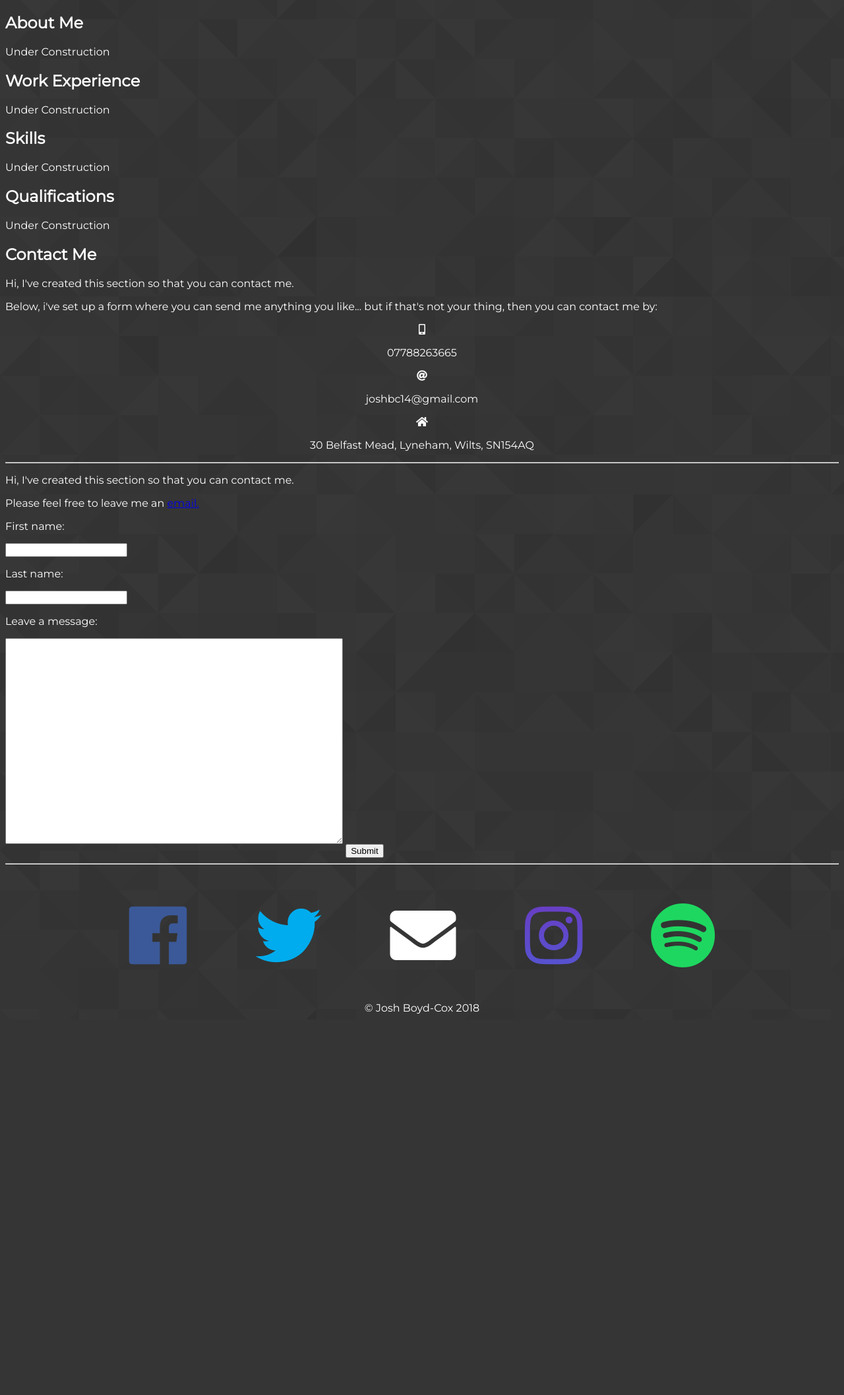
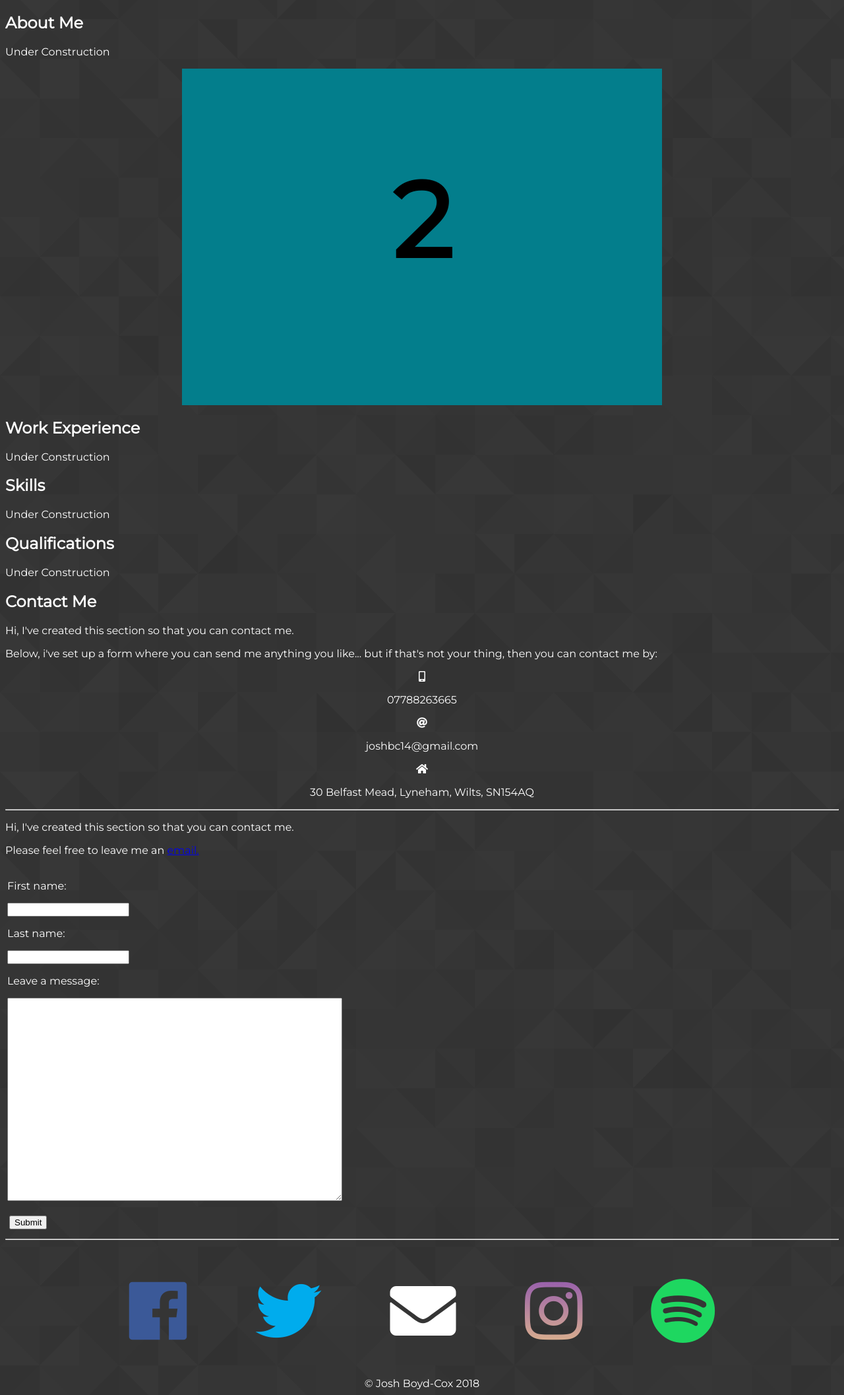
Before and after one commit to Emmanuelnology/CV, a PHP site: page /josh/index.html in a window 1280 px wide. Shown: the part 271-2385 px from the top of the page at 66% size. Before the commit the page ends 1808 px from the top, so only its background shows below. Run offline with PHP 8.4, Linux system fonts and the light colour scheme; some libraries are stand-ins or nearby versions.

Commit message:
added slideshow placeholder

```diff
--- a/josh/index.html
+++ b/josh/index.html
@@ -36,6 +36,20 @@
         <p>Under Construction</p>
 
         <!--image carousel-->
+        <div class="image-carousel">
+
+        </div>
+
+        <div id="slideshow">
+            <div class="slide-wrapper">
+              <div class="slide"><h2 class="slide-number">1</h2></div>
+              <div class="slide"><h2 class="slide-number">2</h2></div>
+              <div class="slide"><h2 class="slide-number">3</h2></div>
+              <div class="slide"><h2 class="slide-number">4</h2></div>
+              <div class="slide"><h2 class="slide-number">5</h2></div>
+            </div>
+          </div>
+
 
         <!-- Work Experience-->
         <h2>Work Experience</h2>
@@ -75,7 +89,9 @@
                 <input type="text" name="lastname">
                 <p>Leave a message:</p>
                 <textarea id="contact-message"></textarea>
-                <input type="submit" value="Submit">
+                <div>
+                    <input type="submit" value="Submit">
+                </div>
             </form>
         </div>
         <hr>
--- a/josh/style.css
+++ b/josh/style.css
@@ -4,12 +4,10 @@ h1{
 .logo{
   height:130px;
 }
-
 body{
  background:#645754 url(footer_lodyas.png) top left repeat;
  font-family: 'Montserrat', sans-serif;
  color:white;
-
 }
 nav{
   position: sticky;
@@ -22,46 +20,96 @@ nav ul {
   overflow: hidden;
   background-color: #ffffff;
   display:inline-block;
-
-
 }
-
 nav li {
   float:left;
-
 }
-
 nav li a {
   display: block;
   color: #666;
   text-align: center;
   padding: 14px 16px;
   text-decoration: none;
-
-}
-
+  }
 li a:hover:not(.active) {
   background-color: #ddd;
 }
-
 li a.active {
   color: white;
   background-color: #4CAF50;
 }
 
+/*slideshow*/
+
+#slideshow {
+  overflow: hidden;
+  height: 510px;
+  width: 728px;
+  margin: 0 auto;
+}
+
+.slide-wrapper {
+  width: 2912px;
+  -webkit-animation: slide 18s ease infinite;
+}
+
+.slide {
+  float: left;
+  height: 510px;
+  width: 728px;
+}
+
+.slide:nth-child(1) {
+  background: #D93B65;
+}
+
+.slide:nth-child(2) {
+  background: #037E8C;
+}
+
+.slide:nth-child(3) {
+  background: #36BF66;
+}
+
+.slide:nth-child(4) {
+  background: #D9D055;
+}
+
+.slide-number {
+  color: #000;
+  text-align: center;
+  font-size: 10em;
+}
+
+@-webkit-keyframes slide {
+  20% {margin-left: 0px;}
+  30% {margin-left: -728px;}
+  50% {margin-left: -728px;}
+  60% {margin-left: -1456px;}
+  70% {margin-left: -1456px;}
+  80% {margin-left: -2184px;}
+  90% {margin-left: -2184px;}
+}
+
+/*end of slideshow*/
+
 .contact-icon{
   text-align: center;
 }
-
-
 .firstname{
   text-transform: capitalize;
 }
 textarea{
   width:500px;
   height:300px;
-  padding:5px;
+  padding:3px;
   margin-bottom:15px;
+}
+form{
+  padding:3px;
+}
+form div{
+  padding:3px;
 }
 .socials i{
   font-size:100px;
@@ -91,7 +139,7 @@ textarea{
 }
 .fa-instagram{
   /*color:#7232bd;*/
-  background: -webkit-gradient(linear, left top, left bottom, from(#7232bd), to(#4c5fd7));
+  background: -webkit-gradient(linear, left top, left bottom, from(#7232bd), to(#ffdc7d));
     -webkit-background-clip: text;
     -webkit-text-fill-color: transparent;
     display: initial;
```
